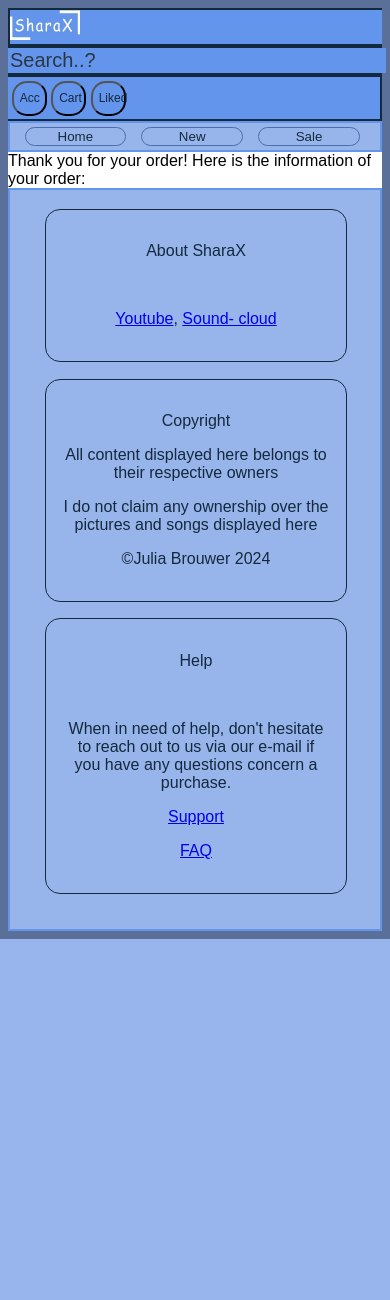
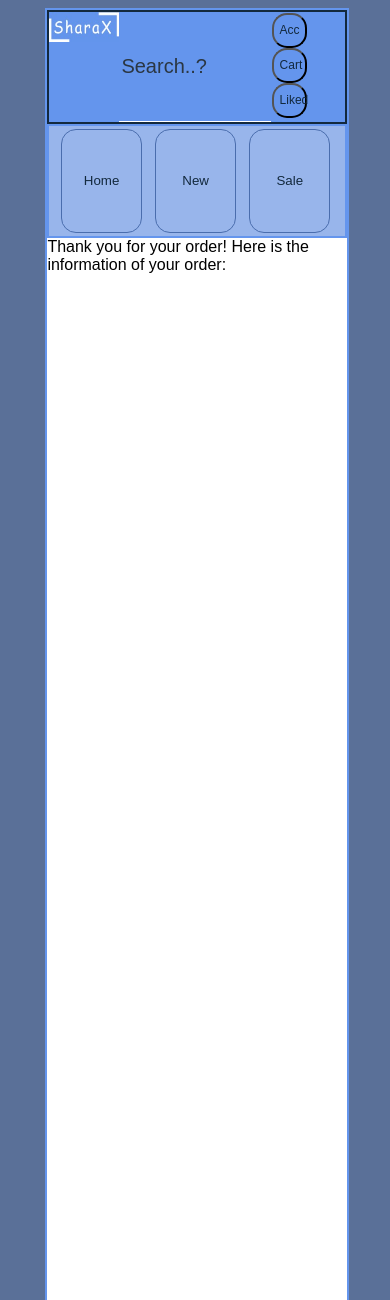
Before and after one commit to GLU-CSD/weekopdrachten-webshop-dynamisch-MoonyDewDrops, a PHP site: page /purchaseInfo.php in a window 390 px wide. Shown: the top 1300 px of the page. Before the commit the page ends 939 px from the top, so only its background shows below. Run offline with PHP 8.4, Linux system fonts and the light colour scheme.

Commit message:
Css payment&redirection Clear fix
Also made a list of what to do n stuff n what has priority n stuff like that. Idk if its clear enough, might have to make it moer obvious.

```diff
--- /dev/null
+++ b/Assets/css/purchase.css
@@ -0,0 +1,78 @@
+body{
+    background-color: #5a7098;
+    font-family: sans-serif;
+}
+
+/*grid layout for everything*/
+.container {
+    display: grid;
+    grid-template-columns: 1fr 1fr 1fr 1fr 1fr;
+    grid-template-rows: 0.15fr 0.2fr 1fr 1fr;
+    gap: 0px 0px;
+    grid-auto-flow: row;
+    grid-template-areas:
+      "logo search search search addons"
+      "additional-info additional-info additional-info additional-info additional-info"
+      "info info info info info"
+      "disclaimer disclaimer disclaimer disclaimer disclaimer";
+      width: 80%;
+      margin-left: 10%;
+
+      /*style*/
+      border: 2px solid #6495ED;
+      height: auto;
+      background-color: white;
+}
+
+.info{
+    background-color: white;
+    grid-area: info;
+}
+
+@media only screen and (max-width: 1150px){
+    .container {
+      display: grid;
+      grid-template-columns: 1fr 1fr 1fr 1fr 1fr;
+      grid-template-rows: 0.27fr 0.125fr 2fr 1fr;
+      gap: 0px 0px;
+      grid-auto-flow: row;
+      grid-template-areas:
+        "logo logo search search addons"
+        "additional-info additional-info additional-info additional-info additional-info"
+        "info info info info info"
+        "disclaimer disclaimer disclaimer disclaimer disclaimer";
+      width: 80%;
+      margin-left: 10%;
+
+      /*style*/
+      border: 2px solid #6495ED;
+      height: auto;
+      background-color: white;
+  }
+}
+
+@media only screen and (max-width: 745px){
+    .container{
+      grid-template-columns: 0.5fr 1fr 1fr;
+      grid-template-rows: 0.2fr 0.2fr 1.3fr 1.4fr;
+      grid-template-areas:
+        "logo search addons"
+        "additional-info additional-info additional-info"
+        "info info info"
+        "disclaimer disclaimer disclaimer";
+    }
+  }
+
+@media only screen and (max-width: 450px){
+
+  .container{
+    grid-template-columns: 0.5fr 2fr 1fr;
+    grid-template-rows: 0.15fr 0.15fr 2fr 1fr;
+    grid-template-areas:
+      "logo search addons"
+      "additional-info additional-info additional-info"
+      "info info info"
+      "disclaimer disclaimer disclaimer";
+    }
+
+}
--- a/intercept.php
+++ b/intercept.php
@@ -4,7 +4,7 @@ session_unset();
 ?>
 
 <head>
-  <meta http-equiv="refresh" content="5"; href="cart.php" />
+<meta http-equiv="refresh" content="0.1; URL=cart.php">
 </head>
 <body>
   <a href="cart.php">Click here if not redirected.</a>
--- a/purchaseInfo.php
+++ b/purchaseInfo.php
@@ -10,7 +10,7 @@ session_unset();
 
     <link rel="stylesheet" href="assets/css/0TopBalk.css">
     <link rel="stylesheet" href="assets/css/1navigationBalk.css">
-    <link rel="stylesheet" href="assets/css/cartStyle.css">
+    <link rel="stylesheet" href="assets/css/purchase.css">
     <link rel="stylesheet" href="assets/css/footer.css">
 
     <!--Thing that links the javascript to this document-->
@@ -19,18 +19,20 @@ session_unset();
     <title>Purchase Completed</title>
 </head>
 <body>
+<div class="container">
+  <?php
+    include 'header.php';
+  ?>
 
-<?php
-  include 'header.php';
-?>
-  <div class="PurchaseCompleted">
+  <div class="info">
     Thank you for your order! Here is the information of your order:
 
   </div>
 
-<?php
-  include 'footer.php';
-?>
+  <?php
+    include 'footer.php';
+  ?>
+</div>
 
 </body>
 </html>
```
Also changed, not shown: index.php (+18 -0 lines).
